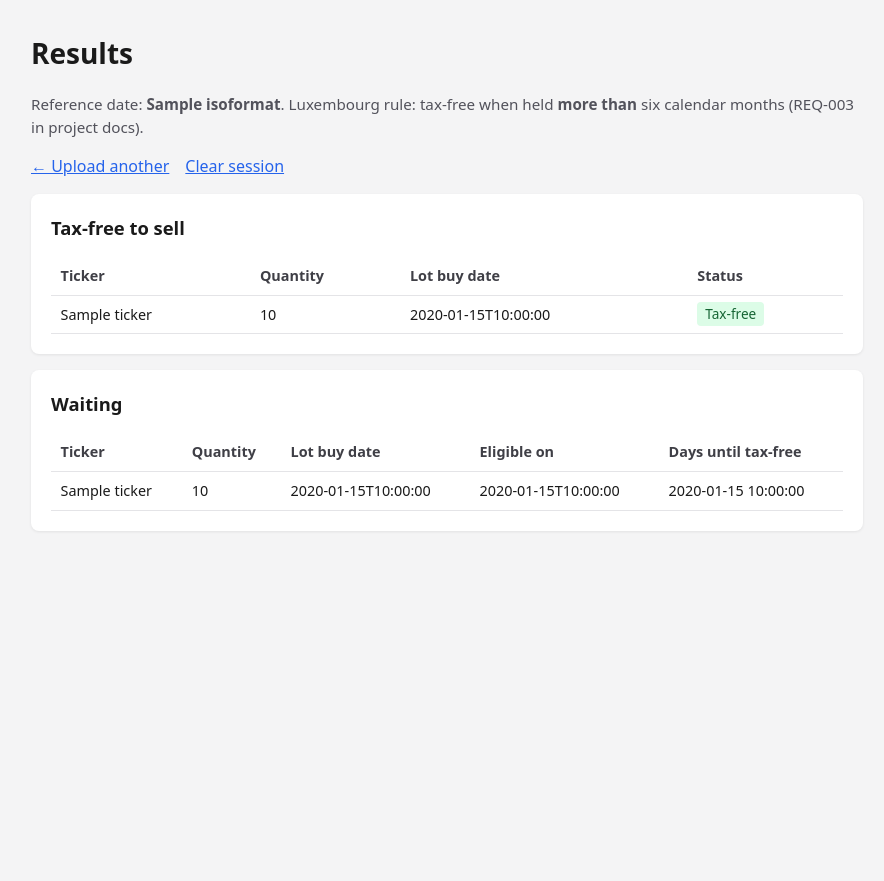
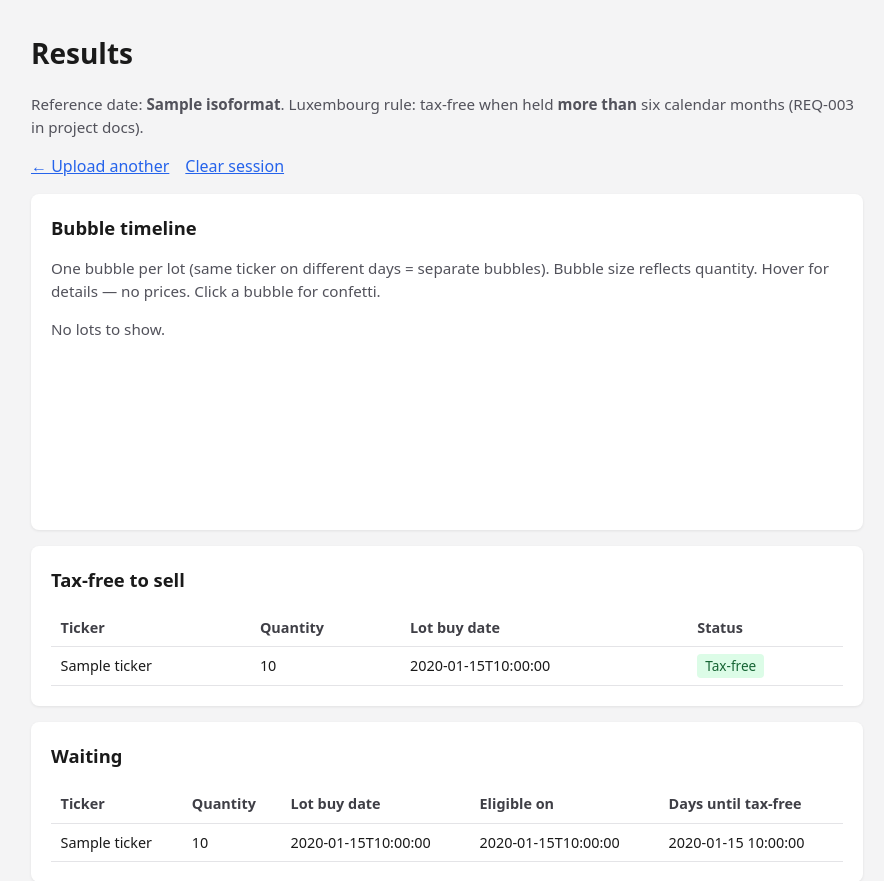
Before and after one commit to biesdorf-code/sell-tax-free, a Flask app: template templates/results.html in a window 1280 px wide. Shown: the top 881 px of the page, without its empty margins (193-1077 px from the left). Before the commit the page ends 511 px from the top, so only its background shows below. Run offline with Flask 3, Linux system fonts and the light colour scheme; the template is opened without the code that fills it: most values are stand-ins (such as "Sample title", 1, 10 or a date in 2020).

Commit message:
feat(s02): one bubble per lot, Dockerfile, REQ-201/202
Made-with: Cursor

```diff
--- a/sell_tax_free/app.py
+++ b/sell_tax_free/app.py
@@ -57,12 +57,15 @@ def results():
     reference = date.fromisoformat(ref_s)
     tax_free = [l for l in lots if l.tax_free]
     waiting = [l for l in lots if not l.tax_free]
+    lots_sorted = sorted(lots, key=lambda l: (l.lot_date, l.ticker))
+    lots_bubble = lots_to_session_dicts(lots_sorted)
 
     return render_template(
         "results.html",
         reference=reference,
         tax_free=tax_free,
         waiting=waiting,
+        lots_bubble=lots_bubble,
     )
 
 
--- /dev/null
+++ b/static/bubbles.js
@@ -0,0 +1,119 @@
+/**
+ * One bubble per lot (FR-005). X = acquisition date; same-day lots stack vertically.
+ */
+(function () {
+  const root = document.getElementById("bubble-timeline");
+  const dataEl = document.getElementById("bubble-lots-data");
+  if (!root || !dataEl) return;
+
+  let lots;
+  try {
+    lots = JSON.parse(dataEl.textContent);
+  } catch {
+    return;
+  }
+  if (!lots.length) {
+    root.innerHTML = '<p class="muted">No lots to show.</p>';
+    return;
+  }
+
+  const quantities = lots.map((l) => parseFloat(l.quantity, 10)).filter((q) => q > 0);
+  const qMax = Math.max(...quantities, 1);
+  const minR = 14;
+  const maxR = 44;
+
+  function radiusForQty(qty) {
+    const t = Math.sqrt(qty / qMax);
+    return minR + t * (maxR - minR);
+  }
+
+  const dates = lots.map((l) => new Date(l.lot_date + "T12:00:00"));
+  const tMin = Math.min(...dates.map((d) => d.getTime()));
+  const tMax = Math.max(...dates.map((d) => d.getTime()));
+  const span = Math.max(tMax - tMin, 1);
+
+  const pad = 8;
+  function xPercentForTime(t) {
+    if (tMax === tMin) return 50;
+    return pad + ((t - tMin) / span) * (100 - 2 * pad);
+  }
+
+  const byDay = new Map();
+  for (const lot of lots) {
+    const key = lot.lot_date;
+    if (!byDay.has(key)) byDay.set(key, []);
+    byDay.get(key).push(lot);
+  }
+  for (const arr of byDay.values()) {
+    arr.sort((a, b) => a.ticker.localeCompare(b.ticker));
+  }
+
+  let maxStack = 1;
+  for (const arr of byDay.values()) {
+    maxStack = Math.max(maxStack, arr.length);
+  }
+  const laneMin = 16 + maxStack * (maxR * 2 + 6) + 28;
+
+  const lane = document.createElement("div");
+  lane.className = "bubble-lane";
+  lane.style.minHeight = laneMin + "px";
+  root.appendChild(lane);
+
+  const axis = document.createElement("div");
+  axis.className = "bubble-axis";
+  axis.setAttribute("aria-hidden", "true");
+  lane.appendChild(axis);
+
+  for (const lot of lots) {
+    const t = new Date(lot.lot_date + "T12:00:00").getTime();
+    const x = xPercentForTime(t);
+    const siblings = byDay.get(lot.lot_date);
+    const stackIndex = siblings.indexOf(lot);
+    const qty = parseFloat(lot.quantity, 10);
+    const r = radiusForQty(qty);
+
+    const wrap = document.createElement("div");
+    wrap.className = "bubble-wrap";
+    wrap.style.left = x + "%";
+    wrap.style.bottom = 16 + stackIndex * (maxR * 2 + 6) + "px";
+
+    const bubble = document.createElement("button");
+    bubble.type = "button";
+    bubble.className = "bubble" + (lot.tax_free ? " bubble--free" : " bubble--wait");
+    bubble.style.width = r * 2 + "px";
+    bubble.style.height = r * 2 + "px";
+
+    const status = lot.tax_free ? "Tax-free" : `${lot.days_until_tax_free} day(s) until tax-free`;
+    const title =
+      `${lot.ticker} — ${lot.quantity} shares — lot date ${lot.lot_date} — ${status}`;
+    bubble.setAttribute("title", title);
+    bubble.setAttribute(
+      "aria-label",
+      `${lot.ticker}, ${lot.quantity} shares, bought ${lot.lot_date}. ${status}. Click for confetti.`,
+    );
+
+    bubble.addEventListener("click", () => {
+      if (typeof confetti === "function") {
+        confetti({
+          particleCount: 90,
+          spread: 70,
+          origin: { y: 0.65 },
+        });
+      }
+    });
+
+    wrap.appendChild(bubble);
+    lane.appendChild(wrap);
+  }
+
+  const dayKeys = [...byDay.keys()].sort();
+  const minLabel = dayKeys[0];
+  const maxLabel = dayKeys[dayKeys.length - 1];
+  const legend = document.createElement("div");
+  legend.className = "bubble-legend muted";
+  legend.textContent =
+    minLabel === maxLabel
+      ? `Lot date: ${minLabel} (multiple lots stack vertically when same day).`
+      : `Earlier ← ${minLabel} … ${maxLabel} → later`;
+  root.appendChild(legend);
+})();
--- a/static/style.css
+++ b/static/style.css
@@ -74,3 +74,61 @@ th { font-weight: 600; color: #3f3f46; }
 }
 
 a { color: #2563eb; }
+
+/* FR-005 — bubble timeline (one bubble per lot) */
+.bubble-timeline-root {
+  margin-top: 0.75rem;
+  min-height: 12rem;
+}
+
+.bubble-lane {
+  position: relative;
+  min-height: 11rem;
+  margin: 0.5rem 0 0.25rem;
+}
+
+.bubble-axis {
+  position: absolute;
+  left: 0;
+  right: 0;
+  bottom: 0;
+  height: 2px;
+  background: linear-gradient(90deg, #d4d4d8, #71717a, #d4d4d8);
+  border-radius: 1px;
+}
+
+.bubble-wrap {
+  position: absolute;
+  transform: translateX(-50%);
+  z-index: 1;
+}
+
+.bubble {
+  display: block;
+  border-radius: 50%;
+  border: 2px solid rgba(255, 255, 255, 0.95);
+  box-shadow: 0 2px 8px rgba(0, 0, 0, 0.12);
+  padding: 0;
+  cursor: pointer;
+  transition: transform 0.15s ease, box-shadow 0.15s ease;
+}
+
+.bubble:hover,
+.bubble:focus-visible {
+  transform: scale(1.06);
+  box-shadow: 0 4px 14px rgba(0, 0, 0, 0.18);
+  outline: none;
+}
+
+.bubble--free {
+  background: radial-gradient(circle at 30% 30%, #86efac, #22c55e);
+}
+
+.bubble--wait {
+  background: radial-gradient(circle at 30% 30%, #fde68a, #eab308);
+}
+
+.bubble-legend {
+  font-size: 0.85rem;
+  margin-top: 0.75rem;
+}
--- a/templates/results.html
+++ b/templates/results.html
@@ -17,6 +17,15 @@
         <button type="submit" class="linkish">Clear session</button>
       </form>
     </nav>
+
+    <section class="card bubble-card">
+      <h2>Bubble timeline</h2>
+      <p class="muted">One bubble per lot (same ticker on different days = separate bubbles). Bubble size reflects quantity. Hover for details — no prices. Click a bubble for confetti.</p>
+      <div id="bubble-timeline" class="bubble-timeline-root" role="region" aria-label="Lot timeline bubbles"></div>
+      <script type="application/json" id="bubble-lots-data">{{ lots_bubble | tojson }}</script>
+      <script src="https://cdn.jsdelivr.net/npm/canvas-confetti@1.9.2/dist/confetti.browser.min.js" defer></script>
+      <script src="{{ url_for('static', filename='bubbles.js') }}" defer></script>
+    </section>
 
     <section class="card">
       <h2>Tax-free to sell</h2>
```
Also changed, not shown: docs/requirements.md (+6 -2 lines), docs/sprints/sprint-02/reqs.md (added, +27 -0 lines), tests/test_app.py (+22 -0 lines), .gse/plan.yaml, 2 other files.
